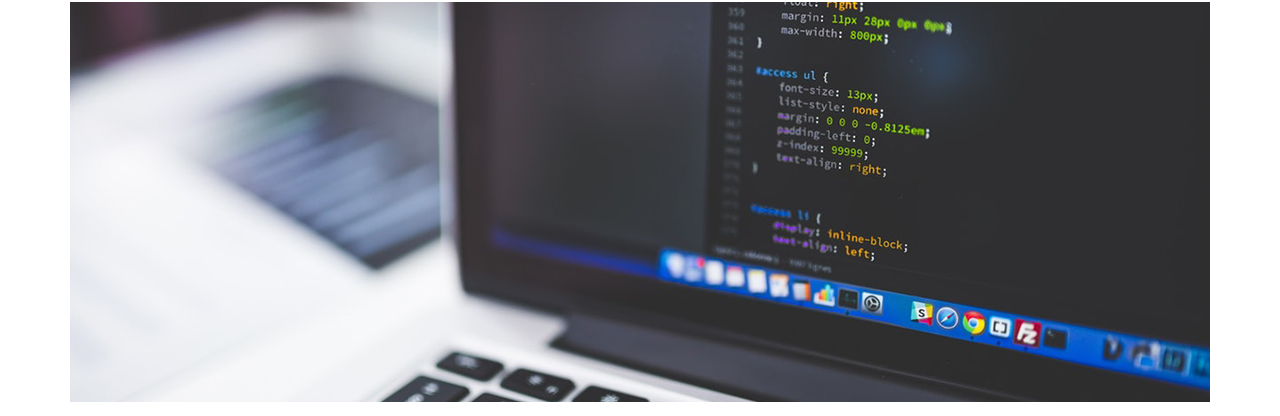
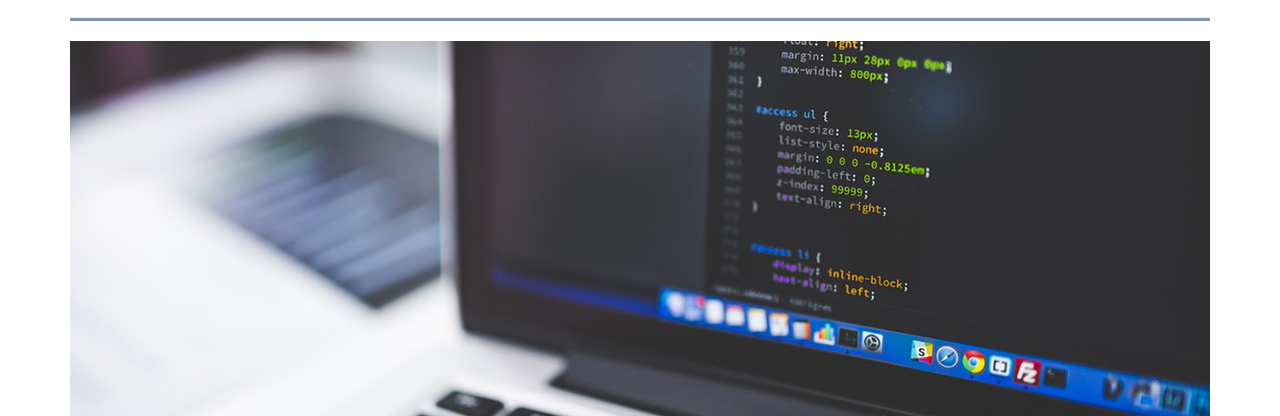
Before and after one commit to dimak1/udacity, a plain HTML site: page Project-2/index.html in a window 1280 px wide. Shown: the part 138-554 px from the top of the page. Drawn offline with nearby package versions, Linux system fonts and the light colour scheme.

Commit message:
Updated index.html to reference style.css file

```diff
--- a/Project-2/index.html
+++ b/Project-2/index.html
@@ -10,7 +10,7 @@
     <link href="https://fonts.googleapis.com/css?family=Quicksand" rel="stylesheet">
     <link rel="stylesheet" href="https://maxcdn.bootstrapcdn.com/bootstrap/3.3.7/css/bootstrap.min.css" integrity="sha384-BVYiiSIFeK1dGmJRAkycuHAHRg32OmUcww7on3RYdg4Va+PmSTsz/K68vbdEjh4u"
         crossorigin="anonymous">
-    <link href="css/site.css" rel="stylesheet" type="text/css">
+    <link href="css/style.css" rel="stylesheet" type="text/css">
 </head>
 
 <body>
```
